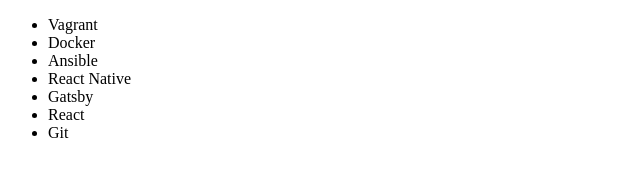
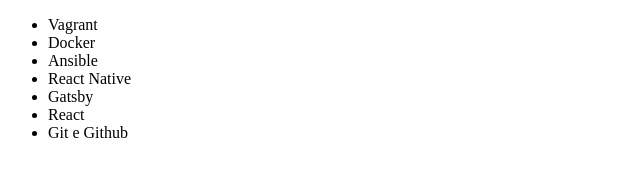
Before and after one commit to RobsonDesigner/git-alura, a plain HTML site: page index.html in a window 1280 px wide. Shown: the full height of the page, 0-640 px from the left. Drawn offline with Linux system fonts and the light colour scheme.

Commit message:
Mudanca de um item da lista

```diff
--- a/index.html
+++ b/index.html
@@ -14,7 +14,7 @@
         <li>React Native</li>
         <li>Gatsby</li>
         <li>React</li>
-        <li>Git</li>
+        <li>Git e Github</li>
     </ul>
 
 </body>
```
